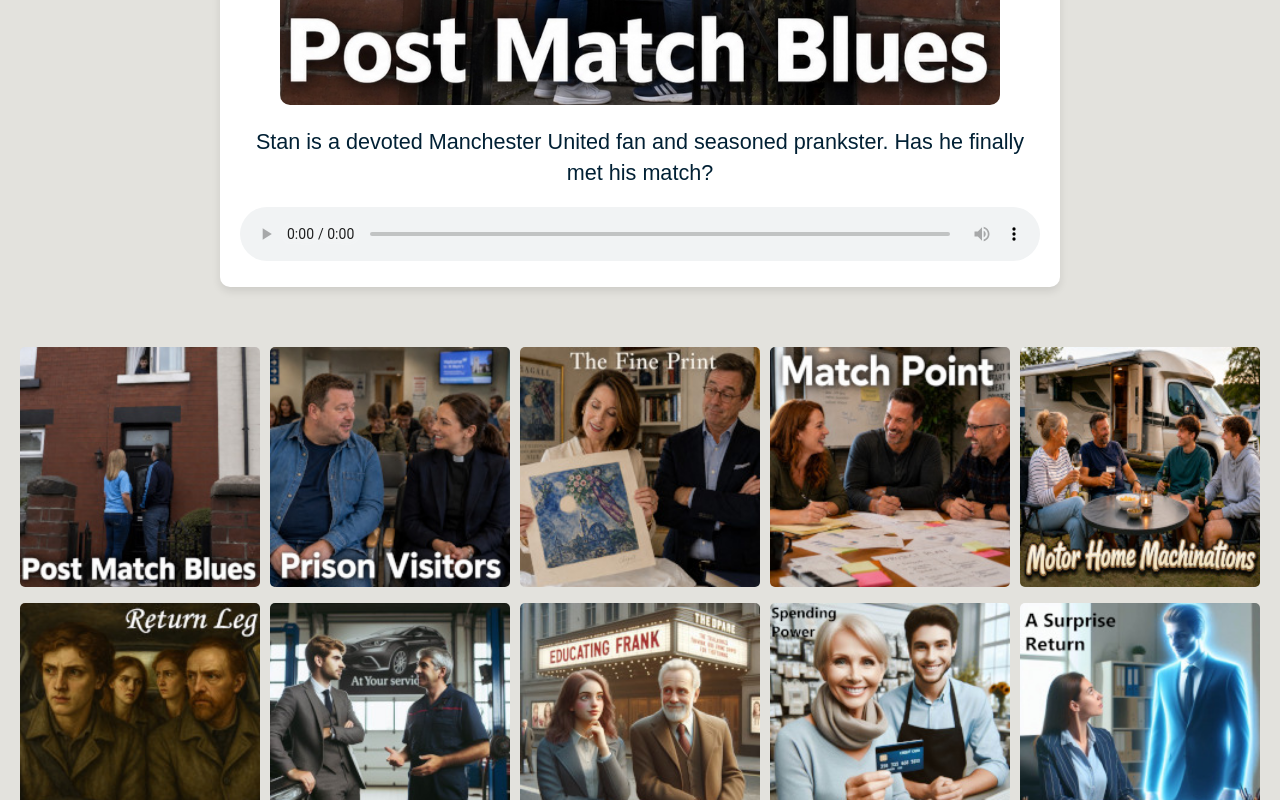
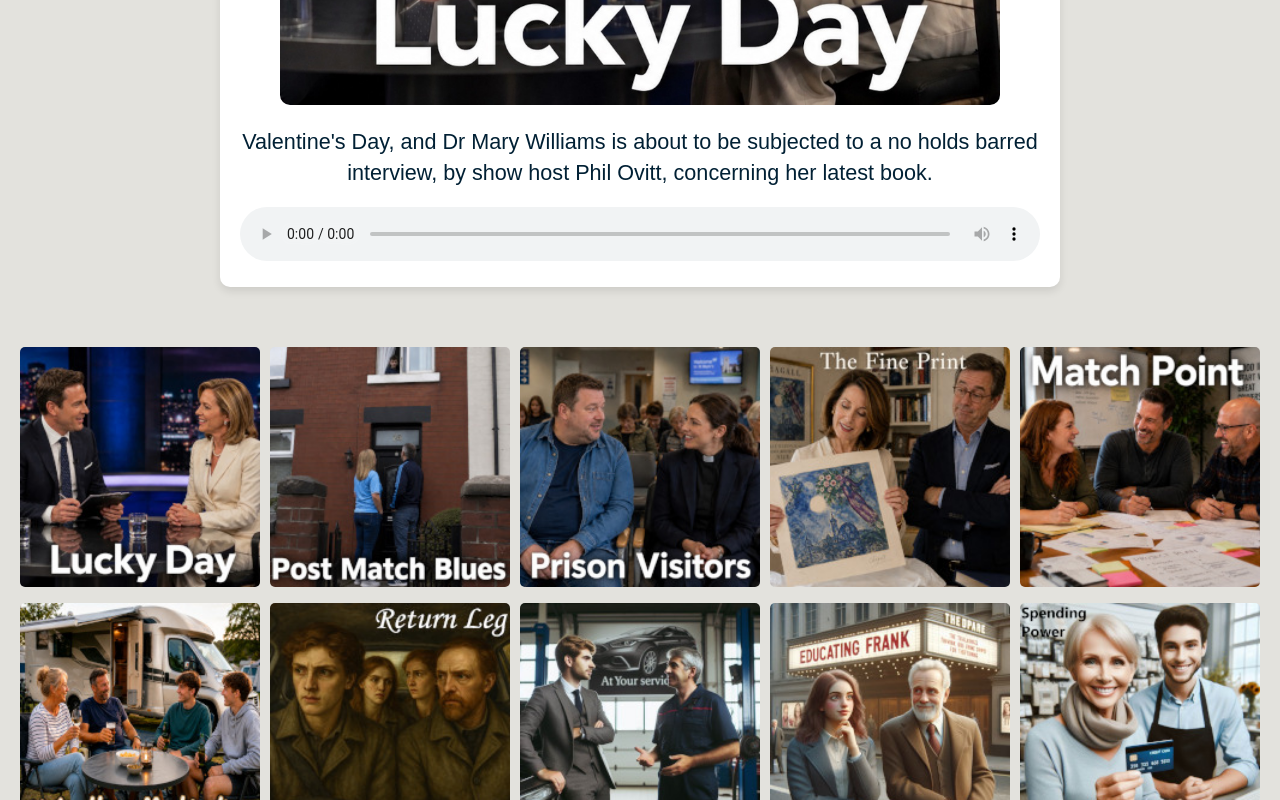
Before and after one commit to samgulf/lancashire_shorts, a plain HTML site: page index.html in a window 1280 px wide. Shown: the part 2000-2800 px from the top of the page. Drawn offline with Linux system fonts and the light colour scheme.

Commit message:
Update: Lucky Day

```diff
--- a/index.html
+++ b/index.html
@@ -13,7 +13,7 @@
 </head>
 <body>
 <div class="announcement-banner">
-    We kick off the second half of Series 4, with, appropriately enough, a dedicated football fan who has a reputation as a prankster. Has he met his match?
+    It's Valentine's Day and Dr Mary Williams is about to be interviewed about her new book by Phil Ovitt. Will it be her Lucky Day?
 </div>
 <header>
 <img alt="Website Logo" src="images/Lancashire Shorts Logo small.webp"/>
@@ -33,13 +33,18 @@
 <p><span class="handwriting">Phil and the team</span></p>
 </header>
 <div class="showcase-player" id="showcase-player">
-<img alt="Showcase Image" id="showcase-image" src="images/Post Match Blues.jpg"/><p class="showcase-logline" id="showcase-logline">Stan is a devoted Manchester United fan and seasoned prankster. Has he finally met his match?</p>
+<img alt="Showcase Image" id="showcase-image" src="images/Lucky Day.jpg"/><p class="showcase-logline" id="showcase-logline">Valentine's Day, and Dr Mary Williams is about to be subjected to a no holds barred interview, by
+show host Phil Ovitt, concerning her latest book.</p>
 <audio controls="" id="showcase-audio">
-<source src="audio/Post Match Blues.mp3" type="audio/mpeg"/>
+<source src="audio/Lucky Day.mp3" type="audio/mpeg"/>
         Your browser does not support the audio element.
     </audio>
 </div>
 <div class="grid-container">
+<div class="grid-item">
+<img alt="Lucky Day" data-audio="audio/Lucky Day.mp3" data-full="images/Lukcy Day.jpg" data-logline="Valentine's Day, and Dr Mary Williams is about to be subjected to a no holds barred interview, by
+show host Phil Ovitt, concerning her latest book." src="images/thumbnails/Lucky Day.jpg"/>
+</div>
 <div class="grid-item">
 <img alt="Post Match Blues" data-audio="audio/Post Match Blues.mp3" data-full="images/Post Match Blues.jpg" data-logline="Stan is a devoted Manchester United fan and seasoned prankster. Has he finally met his match?" src="images/thumbnails/Post Match Blues.jpg"/>
 </div>
```
Also changed, not shown: images/Lucky Day.jpg (added), images/thumbnails/Lucky Day.jpg (added), 1 other file.
